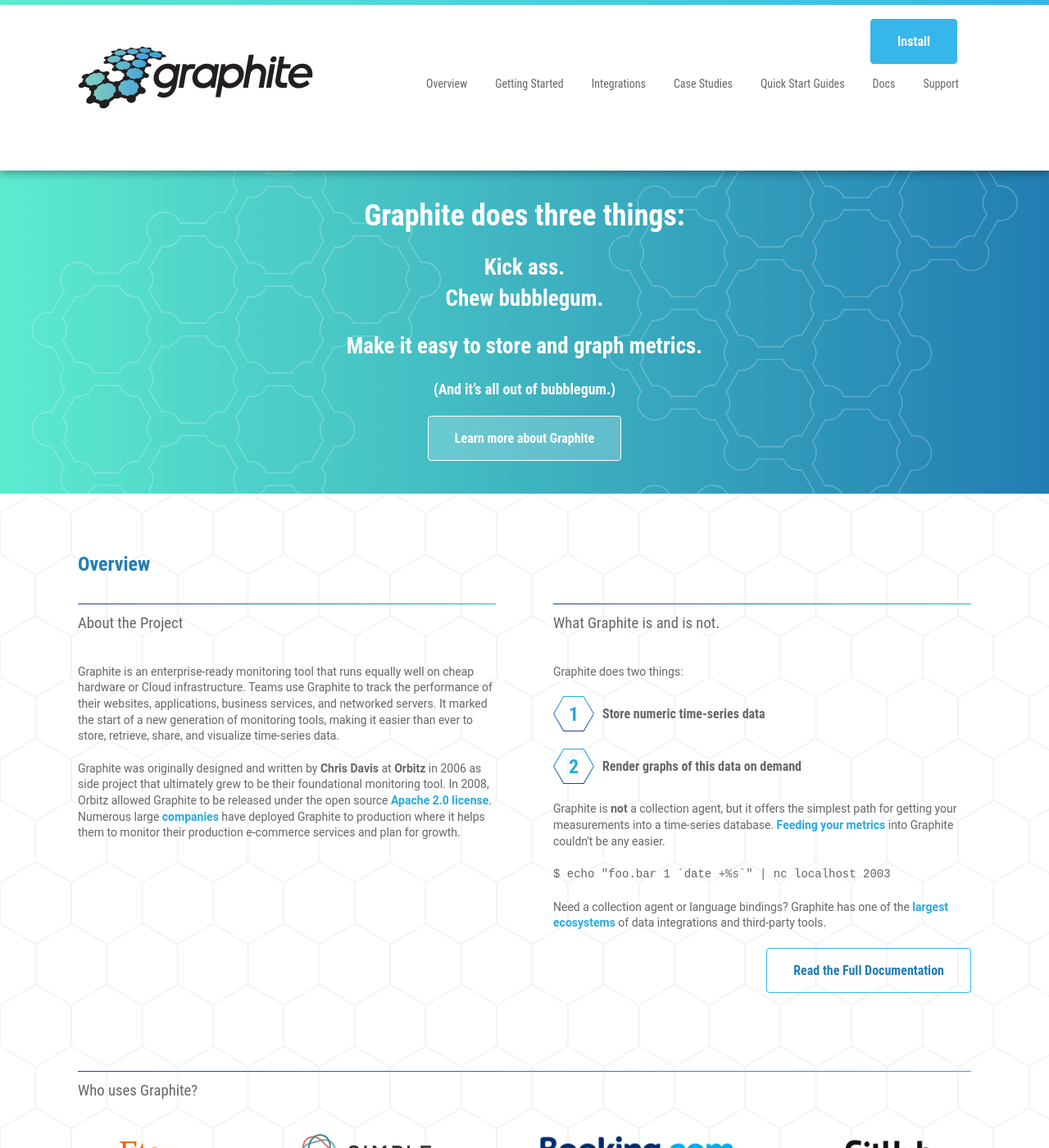
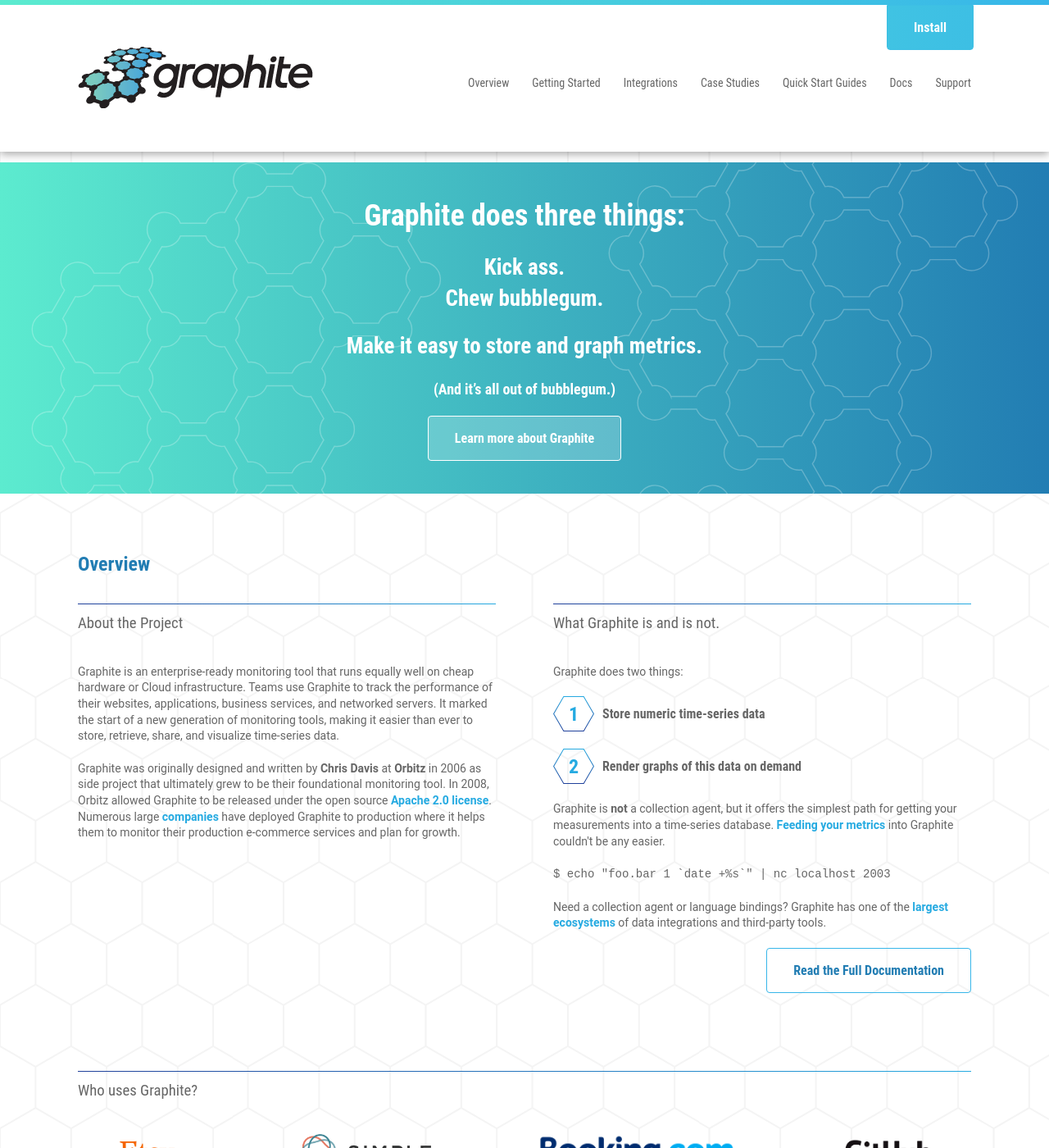
Before and after one commit to graphite-project/graphite-project.github.io, a Jekyll site: the page built from index.html, in a window 1280 px wide and 1400 px high. Shown: the whole window at 82% size. Built offline with Jekyll 4.4.1, drawn with Linux system fonts in a browser that asks for light colours; nearby versions of some CDN libraries.

Commit message:
navigation tweaks for new tab style btn

```diff
--- a/_sass/components/_buttons.scss
+++ b/_sass/components/_buttons.scss
@@ -18,8 +18,9 @@
 
 .btn--primary {
   @include font-smoothing;
-  border-color: $color-blue;
-  background: $color-blue;
+  border-color: #3dbfe4;
+  //background: $color-blue;
+  background: linear-gradient(to right, #40c3e3, #3dbfe4) no-repeat;
   color: $color-white;
 
   &:hover {
--- a/_sass/utils/_variables.scss
+++ b/_sass/utils/_variables.scss
@@ -31,7 +31,7 @@
 $color-aquamarine:    #6bc7e3;
 
 
-
+$border-radius: rem-calc(4);
 // Font-size scale (Based on http://csswizardry.com/2012/02/pragmatic-practical-font-sizing-in-css/)
 // ---------------------------------------------------------------------------
 
@@ -54,4 +54,4 @@
 $bp-small: rem-calc(650);
 $bp-medium: rem-calc(992);
 $bp-large: rem-calc(1200);
-$bp-nav: rem-calc(960); // width used for nav menu breakpoints
+$bp-nav: rem-calc(970); // width used for nav menu breakpoints
--- a/_sass/utils/mixins/_buttons.scss
+++ b/_sass/utils/mixins/_buttons.scss
@@ -20,5 +20,5 @@
   cursor: pointer;
   vertical-align: middle;
   user-select: none;
-  border-radius: rem-calc(4);
+  border-radius: $border-radius;
 }
--- a/css/styles.css
+++ b/css/styles.css
@@ -433,7 +433,7 @@
   left: 0;
   background: #fff;
   box-shadow: 0 3px 10px rgba(0, 0, 0, 0.35); }
-  @media (min-width: 60rem) {
+  @media (min-width: 60.625rem) {
     .page-header {
       width: 100%; } }
   .page-header:before {
@@ -480,7 +480,7 @@
     padding-top: 0;
     padding-bottom: 0; } }
 
-@media (min-width: 60rem) {
+@media (min-width: 60.625rem) {
   .page-header.smaller > .wrapper {
     padding-bottom: 0; } }
 
@@ -495,7 +495,7 @@
     .site-logo {
       width: 17.9375rem;
       height: 4.75rem; } }
-  @media (min-width: 60rem) {
+  @media (min-width: 60.625rem) {
     .site-logo {
       z-index: 500; } }
   @media (-webkit-min-device-pixel-ratio: 2), (min-resolution: 192dpi) {
@@ -520,7 +520,7 @@
   transition: left ease-in-out 250ms;
   background: rgba(11, 16, 38, 0.9);
   will-change: transform; }
-  @media (min-width: 60rem) {
+  @media (min-width: 60.625rem) {
     .site-nav {
       position: relative;
       top: auto;
@@ -533,11 +533,11 @@
 
 .site-nav.nav-open {
   left: 2.5rem; }
-  @media (min-width: 60rem) {
+  @media (min-width: 60.625rem) {
     .site-nav.nav-open {
       left: auto; } }
 
-@media (min-width: 60rem) {
+@media (min-width: 60.625rem) {
   .site-nav__list,
   .site-nav__actions {
     display: inline-block;
@@ -553,25 +553,36 @@
 
 .site-nav__list {
   margin-bottom: 1.25rem; }
-  @media (min-width: 60rem) {
+  @media (min-width: 60.625rem) {
     .site-nav__list {
       display: inline-block;
-      margin-bottom: 0; } }
+      margin-bottom: 0;
+      position: absolute;
+      right: 0; } }
 
 .site-nav__item {
   display: block;
-  padding: 0 0.9375rem; }
-  @media (min-width: 60rem) {
+  padding: 0 0.75rem; }
+  @media (min-width: 60.625rem) {
     .site-nav__item {
       display: inline-block; } }
+  .site-nav__item:last-child {
+    margin-right: 0;
+    padding-right: 0; }
 
 .site-nav__button.btn--primary {
-  position: relative;
-  top: -5.625rem;
-  right: 0.625rem; }
+  position: relative; }
+  @media (min-width: 60.625rem) {
+    .site-nav__button.btn--primary {
+      top: -5.25rem;
+      right: -0.625rem;
+      border-top-left-radius: 0;
+      border-top-right-radius: 0; } }
 
 .site-nav__actions > .site-nav__item {
   padding: 0 0.4375rem; }
+  .site-nav__actions > .site-nav__item:last-child {
+    margin-right: 0; }
 
 .site-nav__link {
   font-family: 'Roboto Condensed', 'HelveticaNeue-CondensedBold', 'Helvetica Neue', Helvetica, Arial, sans-serif;
@@ -582,7 +593,7 @@
   padding: 0.9375rem 0;
   color: #fff;
   text-decoration: none; }
-  @media (min-width: 60rem) {
+  @media (min-width: 60.625rem) {
     .site-nav__link {
       display: block;
       padding: 0;
@@ -590,14 +601,18 @@
       color: #666;
       font-size: 0.875rem; } }
 
-@media (min-width: 60rem) {
+@media (min-width: 60.625rem) {
   .smaller .site-nav__link {
     display: block;
-    height: 4.6875rem;
+    height: 3.875rem;
     padding-top: 1.125rem;
     color: #fff; }
     .smaller .site-nav__link.active {
       border-bottom: 4px solid rgba(255, 255, 255, 0.8); } }
+
+.smaller .site-nav__item:last-child {
+  padding-right: 0;
+  margin-right: 0; }
 
 @media (min-width: 40.625rem) {
   .smaller .site-nav__button.btn--gradient {
@@ -616,6 +631,15 @@
   position: relative;
   top: 0;
   right: 0; }
+  @media (min-width: 60.625rem) {
+    .smaller .site-nav__button.btn--primary {
+      top: -2.5625rem;
+      line-height: 2.25;
+      right: 0;
+      height: 2.25rem;
+      border: 1px solid #fff;
+      border-top-left-radius: 0;
+      border-top-right-radius: 0; } }
   @media (min-width: 40.625rem) {
     .smaller .site-nav__button.btn--primary {
       border-color: #fff;
@@ -642,7 +666,7 @@
   @media (min-width: 40.625rem) {
     .site-nav__toggle {
       margin-top: 0.9375rem; } }
-  @media (min-width: 60rem) {
+  @media (min-width: 60.625rem) {
     .site-nav__toggle {
       display: none; } }
 
@@ -881,8 +905,8 @@
 .btn--primary {
   -webkit-font-smoothing: antialiased;
   -moz-osx-font-smoothing: grayscale;
-  border-color: #37b6e9;
-  background: #37b6e9;
+  border-color: #3dbfe4;
+  background: linear-gradient(to right, #40c3e3, #3dbfe4) no-repeat;
   color: #fff; }
   .btn--primary:hover {
     background: #227db3; }
```
Also changed, not shown: _sass/layout/_page-header.scss (+52 -8 lines), 1 other file.
